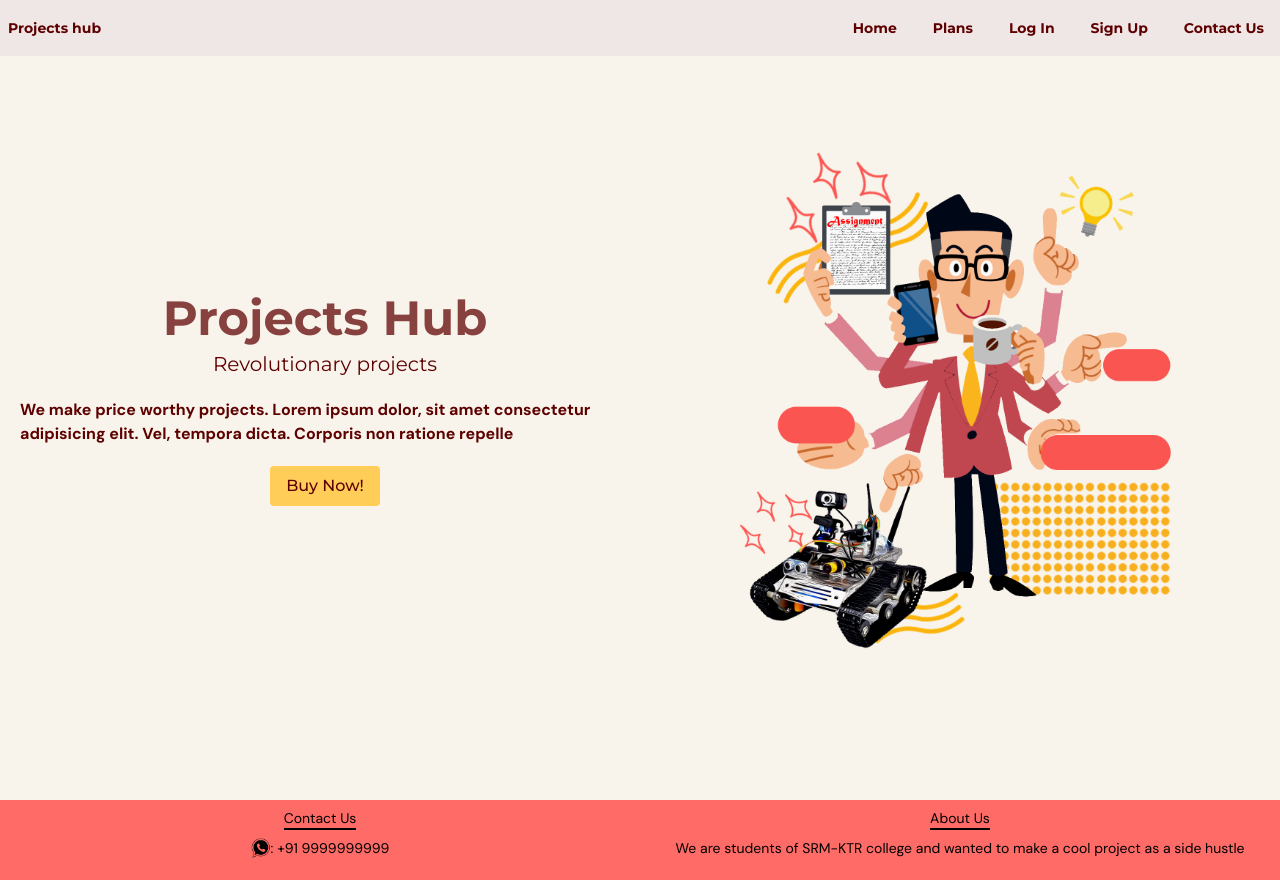
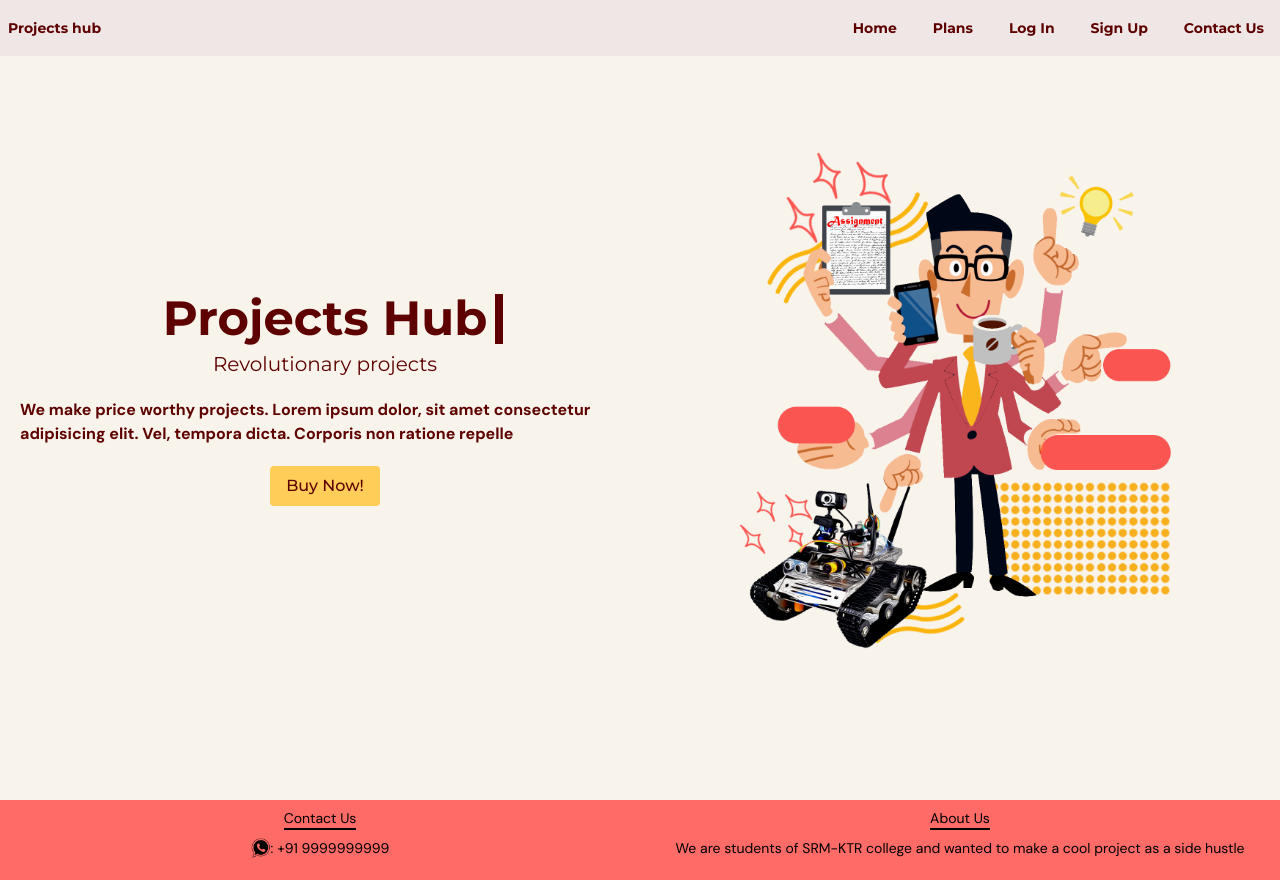
Before and after one commit to Ayush-Singh24/ProjectsHub, a Next.js app: page / in a window 1280 px wide. Built offline with nearby package versions, Linux system fonts and the light colour scheme.

Commit message:
added tailwind-animations plugin and added animation in homepage

```diff
--- a/package.json
+++ b/package.json
@@ -21,5 +21,8 @@
     "react-dom": "18.2.0",
     "tailwindcss": "3.3.3",
     "typescript": "5.1.6"
+  },
+  "devDependencies": {
+    "tailwindcss-animate": "^1.0.6"
   }
 }
--- a/src/pages/index.tsx
+++ b/src/pages/index.tsx
@@ -10,7 +10,9 @@ export default function Home() {
       <div className="font-montserrat flex flex-col gap-5 justify-between items-center h-3/4 my-auto lg:flex-row lg:justify-center">
         <div className="flex flex-col gap-5 text-center justify-center items-center max-w-3xl basis-1/2">
           <div className="flex flex-col gap-2">
-            <h2 className="text-5xl font-bold animate-pulse">Projects Hub</h2>
+            <h2 className="relative z-10 text-5xl font-bold after:content-[''] after:h-[105%] after:absolute after:top-0 after:p-1 after:-right-6 after:w-[110%] after:border-l-gray-500 after:border-l-8 after:transition-all after:bg-gray-20 bg-gray-20 after:animate-type-bar-animation after:fill-mode-forwards">
+              Projects Hub
+            </h2>
             <p className="text-xl">Revolutionary projects</p>
           </div>
           <p className="text-base font-dmsans font-bold text-left">
--- a/src/styles/globals.css
+++ b/src/styles/globals.css
@@ -20,11 +20,3 @@ body {
 #__next {
   height: 100%;
 }
-
-.active-state {
-  background-color: #dfcccc;
-  transition: all 0.5s;
-  &::hover {
-    background-color: orangered;
-  }
-}
--- a/tailwind.config.js
+++ b/tailwind.config.js
@@ -27,6 +27,19 @@ module.exports = {
         "mobile-home": "url()",
       }),
     },
+    keyframes: {
+      "type-bar-movement": {
+        "0%": { width: "100%" },
+        "100%": { width: "0.25rem" },
+      },
+      pulse: {
+        "0%": { opacity: "0" },
+        "100%": { opacity: "1" },
+      },
+    },
+    animation: {
+      "type-bar-animation": "type-bar-movement 2s",
+    },
   },
-  plugins: [],
+  plugins: [require("tailwindcss-animate")],
 };
```
Also changed, not shown: 1 other file (tests, documents, lock files or other folders).
